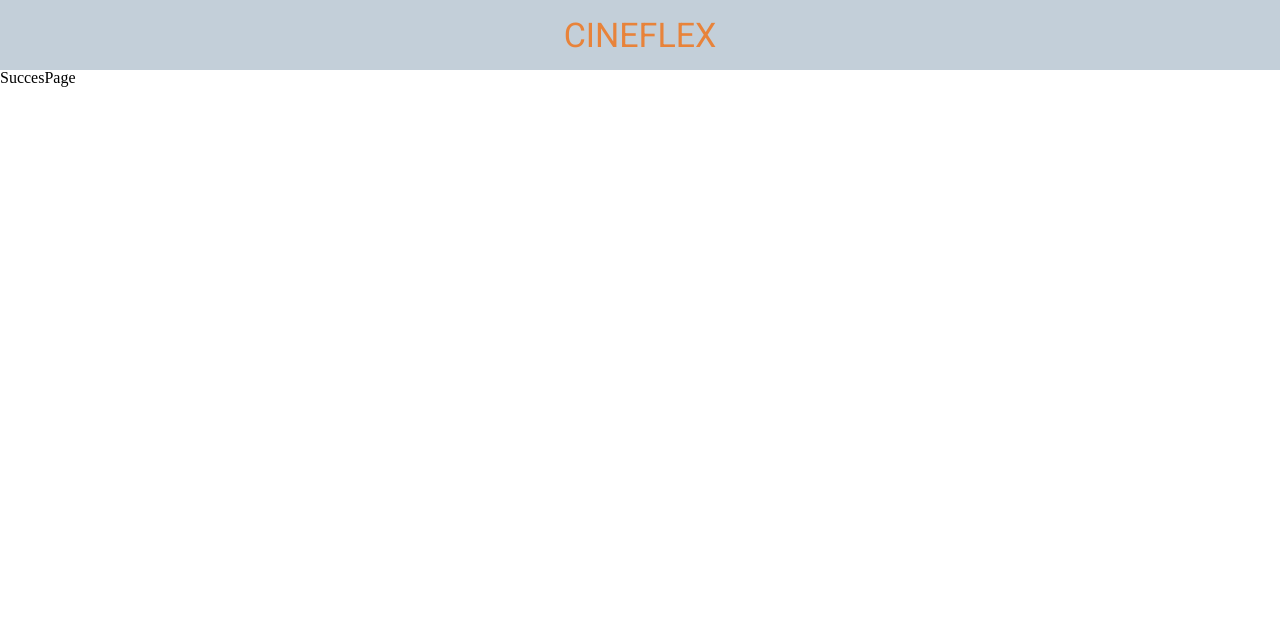
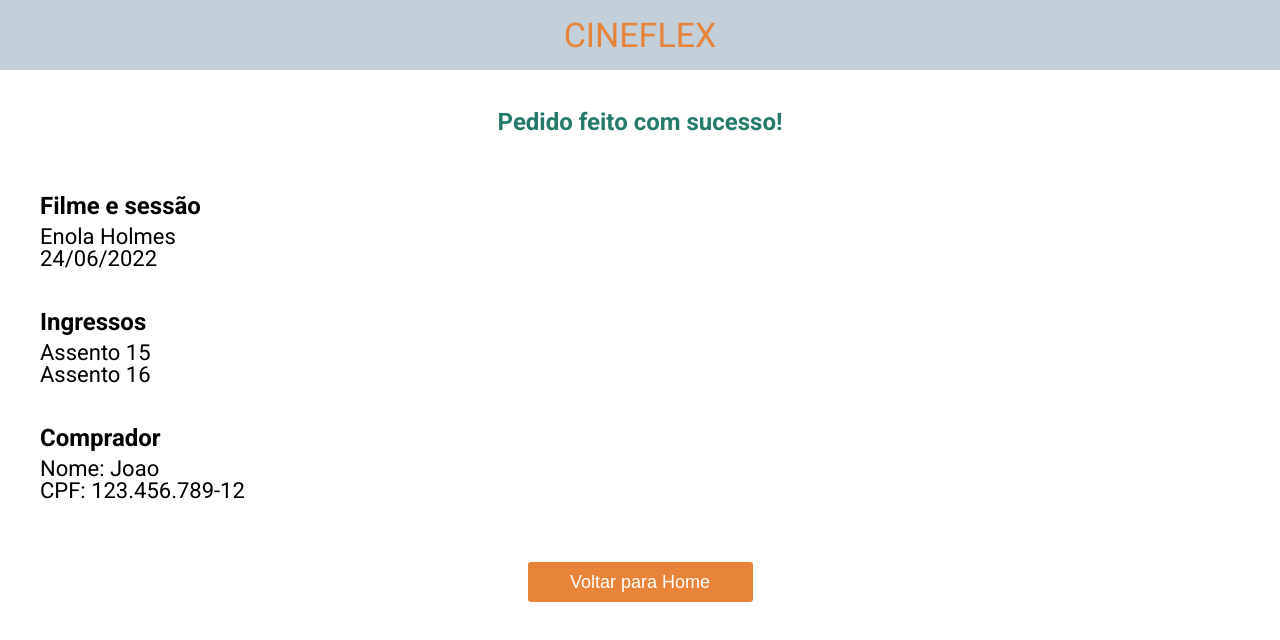
Before and after one commit to Igor3550/projeto9-cineflex, a JavaScript app: page /sucesso in a window 1280 px wide. Shown: the top 640 px of the page. Built offline with nearby package versions, Linux system fonts and the light colour scheme.

Commit message:
layout da tela de sucesso

```diff
--- a/src/components/SuccesPage/index.js
+++ b/src/components/SuccesPage/index.js
@@ -1,10 +1,80 @@
+import styled from "styled-components";
+
 const SuccesPage = () => {
   return (
-    <>
-      SuccesPage
-    </>
+    <Container>
+      <Title>Pedido feito com sucesso!</Title>
+      <InfoRequest>
+        <div>
+          <h1>Filme e sessão</h1>
+          <p>Enola Holmes</p>
+          <p>24/06/2022</p>
+        </div>
+        <div>
+          <h1>Ingressos</h1>
+          <p>Assento 15</p>
+          <p>Assento 16</p>
+        </div>
+        <div>
+          <h1>Comprador</h1>
+          <p>Nome: Joao</p>
+          <p>CPF: 123.456.789-12</p>
+        </div>
+      </InfoRequest>
+      <BackButton >Voltar para Home</BackButton>
+    </Container>
   )
 }
 
+const Container = styled.div`
+  width: 100%;
+  display: flex;
+  flex-direction: column;
+  font-family: 'Roboto';
+  align-items: center;
+`;
+
+const Title = styled.div`
+  width: 40%;
+  margin: 40px 0;
+  text-align: center;
+  font-size: 24px;
+  font-weight: 700;
+  color: #247A6B;
+`;
+
+const InfoRequest = styled.div`
+  width: 100%;
+  padding: 0 20px;
+  display: flex;
+  flex-direction: column;
+
+  div{
+    margin: 20px;
+
+    h1{
+      font-size: 24px;
+      font-weight: 700;
+      margin-bottom: 8px;
+    }
+    p{
+      font-size: 22px;
+    }
+  }
+`;
+
+const BackButton = styled.button`
+  width: 225px;
+  height: 40px;
+  background-color: #E8833A;
+  margin-top: 40px;
+
+  font-size: 18px;
+  color: white;
+  text-align: center;
+
+  border: 0;
+  border-radius: 3px;
+`;
 
 export default SuccesPage;
```
